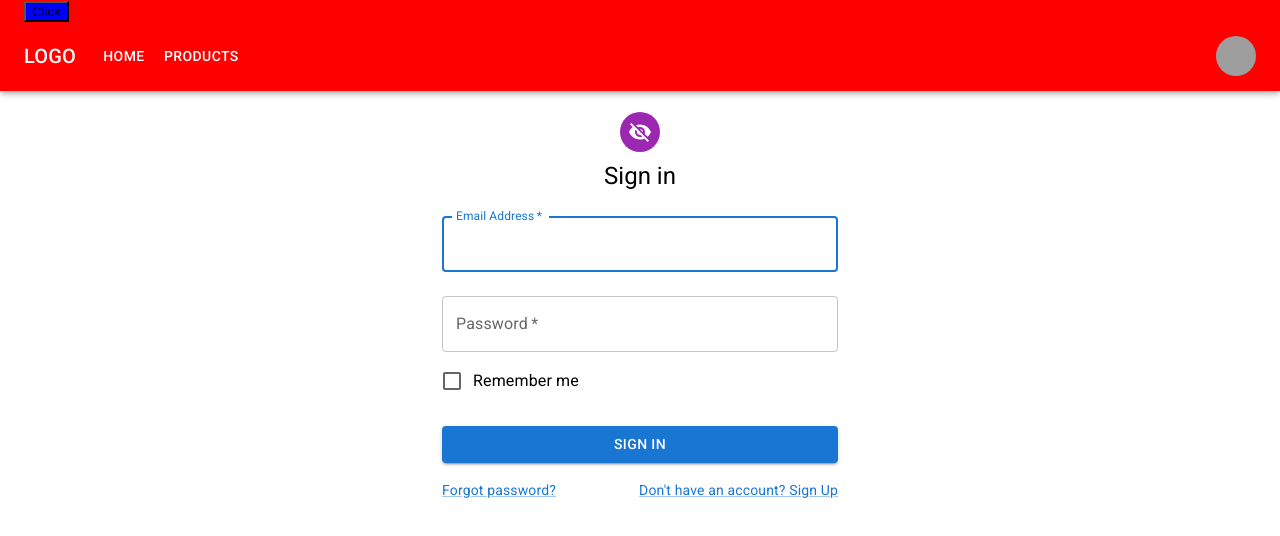
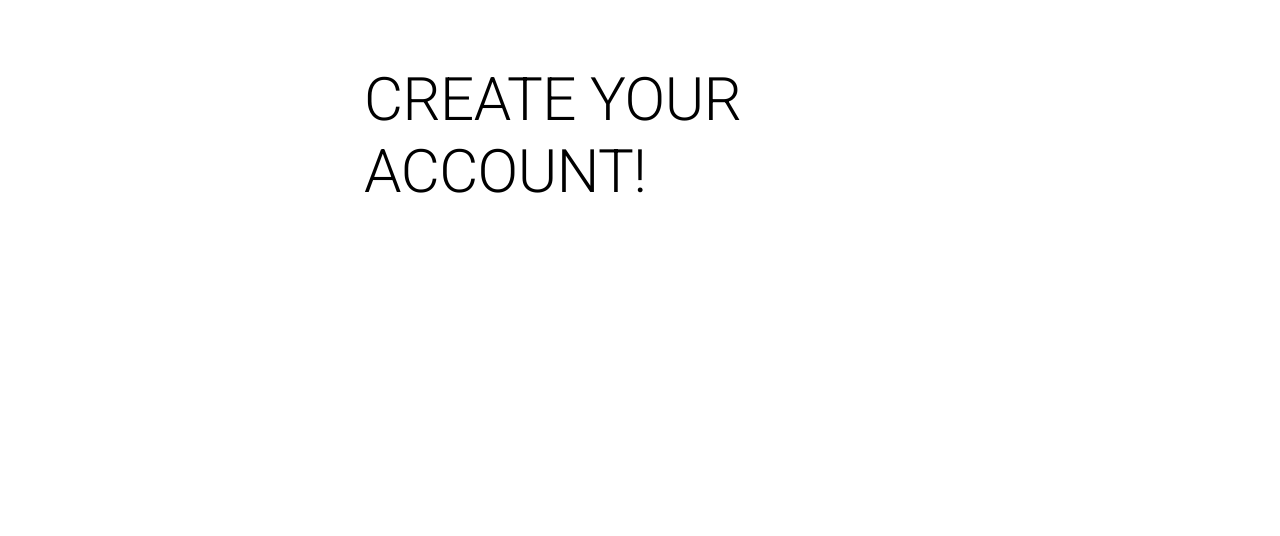
Before and after one commit to AdiPopescu91/Licenta, a React (Create React App) app: page /CreateAccount in a window 1280 px wide. Shown: the top 536 px of the page. Built offline with nearby package versions, Linux system fonts and the light colour scheme; grey boxes are pictures that could not be loaded.

Commit message:
Create 2 page , ForgotPassword and CreateAccount ( empty page )

```diff
--- a/package.json
+++ b/package.json
@@ -12,8 +12,10 @@
     "@testing-library/jest-dom": "^5.15.1",
     "@testing-library/react": "^11.2.7",
     "@testing-library/user-event": "^12.8.3",
+    "history": "^5.1.0",
     "react": "^17.0.2",
     "react-dom": "^17.0.2",
+    "react-router-dom": "^6.0.2",
     "react-scripts": "4.0.3",
     "web-vitals": "^1.1.2"
   },
@@ -40,5 +42,8 @@
       "last 1 firefox version",
       "last 1 safari version"
     ]
+  },
+  "devDependencies": {
+    "@mui/material": "^5.2.2"
   }
 }
--- a/src/App.js
+++ b/src/App.js
@@ -1,12 +1,27 @@
-import React from 'react';
+import {
+    BrowserRouter,
+    Routes,
+    Route,
+} from "react-router-dom";
 
-import GlobalWrapper from './views/GlobalWrapper'
+import Login from './views/Login';
+import Homepage from './views/Homepage';
+import NotFound from './views/NotFound';
+import CreateAccount from "./views/CreateAccount";
+import ForgotPassword from "./views/ForgotPassword";
+
 
 function App() {
     return (
-        <GlobalWrapper >
-            Hello world!
-        </GlobalWrapper>
+        <BrowserRouter>
+            <Routes>
+                <Route exact path="/" element={<Homepage />} />
+                <Route path="login" element={<Login />} />
+                <Route path="*" element={<NotFound />} />
+                <Route path="CreateAccount" element={<CreateAccount />} />
+                <Route path="ForgotPassword" element={<ForgotPassword/>} />
+            </Routes>
+        </BrowserRouter>
     );
 }
 
--- a/src/components/Navbar/index.js
+++ b/src/components/Navbar/index.js
@@ -1,5 +1,6 @@
 import React from 'react';
 import { makeStyles } from '@mui/styles';
+import { Link } from "react-router-dom";
 
 import {
     Container,
@@ -10,45 +11,22 @@ import {
     IconButton,
     Tooltip,
     Avatar,
-    Button
 } from '@mui/material'
 
 import { Menu } from '@mui/icons-material'
 
-import CustomButton from '../Button'
-
-const useStyles = makeStyles({
-    toolbarCustom: {
-        backgroundColor: 'red',
-    },
-    h6Custom: {
-        color: 'blue',
-    },
-    h6_2_new: {
-        backgroundColor: 'blue',
-    }
-})
+const useStyles = makeStyles({})
 
 function Navbar() {
-    const classes = useStyles();
-    console.log(classes);
+    useStyles();
+    const handleOpenUserMenu = () => {}
 
-    const handleCloseNavMenu = () => {
-
-    };
-    const handleOpenUserMenu = () => {
-
-    }
-
-    const customClass = { h6: classes.h6Custom };
-    return <AppBar classes={{root: classes.toolbarCustom}}>
+    return <AppBar variant="elevation" elevation={2}>
         <Container maxWidth="xl">
-            <CustomButton className={classes.h6_2_new}/>
             <Toolbar disableGutters  >
                 <Typography
                     variant="h6"
                     noWrap
-                    className={customClass}
                     component="div"
                     sx={{ mr: 2, display: { xs: 'none', md: 'flex' } }}
                 >
@@ -76,18 +54,9 @@ function Navbar() {
                     LOGO
                 </Typography>
                 <Box sx={{ flexGrow: 1, display: { xs: 'none', md: 'flex' } }}>
-                    <Button
-                        onClick={handleCloseNavMenu}
-                        sx={{ my: 2, color: 'white', display: 'block' }}
-                    >
-                        Home
-                    </Button>
-                    <Button
-                        onClick={handleCloseNavMenu}
-                        sx={{ my: 2, color: 'white', display: 'block' }}
-                    >
-                        Products
-                    </Button>
+
+                    <Link to='/home' >Home</Link>
+                    <Link to='/products' >Products</Link>
                 </Box>
 
                 <Box sx={{ flexGrow: 0 }}>
--- /dev/null
+++ b/src/views/CreateAccount/index.js
@@ -0,0 +1,26 @@
+import React from 'react'
+import {
+    Container,
+    Box,
+    Typography
+} from '@mui/material';
+
+function CreateAccount() {
+    return (
+        <Container component="main" maxWidth="sm">
+            <Box
+                sx={{
+                    marginTop: 8,
+                    display: 'flex',
+                    flexDirection: 'column',
+                    alignItems: 'center',
+                }}>
+                <Typography variant="h2">CREATE YOUR ACCOUNT!</Typography>
+            </Box>
+        </Container>
+    )
+}
+
+
+
+export default CreateAccount;
--- /dev/null
+++ b/src/views/ForgotPassword/index.js
@@ -0,0 +1,26 @@
+import React from 'react'
+import {
+    Container,
+    Box,
+    Typography
+} from '@mui/material';
+
+function ForgotPassword() {
+    return (
+        <Container component="main" maxWidth="sm">
+            <Box
+                sx={{
+                    marginTop: 8,
+                    display: 'flex',
+                    flexDirection: 'column',
+                    alignItems: 'center',
+                }}>
+                <Typography variant="h2">ForgotPassword!</Typography>
+            </Box>
+        </Container>
+    )
+}
+
+
+
+export default ForgotPassword;
--- a/src/views/GlobalWrapper/index.js
+++ b/src/views/GlobalWrapper/index.js
@@ -1,14 +1,11 @@
 import React from 'react'
 
-import { Box, Container, Card } from '@mui/material';
+import { Box, Container } from '@mui/material';
 
 import Navbar from '../../components/Navbar';
 import Homepage from "../Homepage";
 import Login from "../Login";
 
-/**
- * GlobalWrapper
- */
 function GlobalWrapper(props) {
     const { children } = props;
     console.log('children', children);
--- a/src/views/Login/index.js
+++ b/src/views/Login/index.js
@@ -1,12 +1,6 @@
-import React, {Fragment, useState} from 'react'
+import React, { useState} from 'react'
 import {Box, TextField, Button, Avatar, Typography, Container, FormControlLabel, Grid, Link, Checkbox}  from '@mui/material';
-import Visibility from '@mui/icons-material/Visibility';
-import VisibilityOff from '@mui/icons-material/VisibilityOff';
 
-
-/**
- * Login
- */
 const person = [
     {
         id: 1,
@@ -19,81 +13,29 @@ const person = [
         email: 'test2@test.com2'
     }
 ]
-function Login(props) {
+function Login() {
     const [values, setValues] = useState({});
     const [persons, setPersons] = useState(person)
     const [error, setError] = useState({})
 
     console.log('persons', persons)
 
-    // const handleClickShowPassword =(idPerson) => () => {
-    //     const dataValues = {
-    //         ...values,
-    //         showPassword: !values.showPassword,
-    //     }
-    //     setValues(dataValues);
-    //
-    //     const newArray = persons.map((person, index) => {
-    //         if(person.id === idPerson) {
-    //             return {
-    //                 ...person,
-    //                 name: 'Sidona'
-    //             }
-    //         }
-    //         return person;
-    //     })
-    //     const findElement = persons.find(person => person.id === idPerson);
-    //     const findIndex = persons.findIndex(person => person.id === idPerson);
-    //     console.log('findElement', findElement, findIndex)
-    //     findElement.name = 'Alex';
-    //     const newData = [...persons.slice(0, findIndex),
-    //         {...findElement, name: 'alex'},
-    // ...persons.slice(findIndex + 1, persons.length)]
-    //     setPersons([...persons, findElement])
-    // }
     const handleSubmit = () => {
-
-       // localStorage.setItem('myCat', 'Tom');
-      //  sessionStorage.setItem('person', 'Jerry')
-      //  alert(localStorage.getItem('myCat'))
+        localStorage.setItem('myCat', 'Tom');
+        sessionStorage.setItem('person', 'Jerry')
+        alert(localStorage.getItem('myCat'))
 
     }
-
     const handleChange = (type) => (event) => {
-               console.log('type', type, 'event', event)
-
         const data = {
             ...values,
-            [type]: event.target.value,
+            [type]: event.target.value
 
         }
-        let i=localStorage.length;
-        let ok=0;
-        if(  event.target.value!==""&&ok===0)
-        {  for(let j=1;j<=localStorage.length;j++)
-            {
-                if(event.target.value===localStorage.getItem(j))
-                    ok=1;}}
-        localStorage.setItem(i+1,event.target.value);
         return setValues(data)
-
-        // if(type === 'email') {
-        //     const data = {
-        //         ...values,
-        //         email: event.target.value,
-        //     }
-        //     return setValues(data)
-        // } else {
-        //     const data = {
-        //         ...values,
-        //         password: event.target.value,
-        //     }
-        //     return setValues(data)
-        // }
     }
 
     return (
-        <div>
         <Container component="main" maxWidth="xs">
             <Box
                 sx={{
@@ -102,9 +44,11 @@ function Login(props) {
                     flexDirection: 'column',
                     alignItems: 'center',
                 }}>
-                    <Avatar sx={{ m: 1, bgcolor: 'secondary.main' }}>
-                        <VisibilityOff />
-                    </Avatar>
+                <Avatar
+                    sx={{ m: 1, bgcolor: 'secondary.main',  width: 56, height: 56 }}
+                    alt="Remy Sharp"
+                    src="/static/images/avatar/2.jpg"
+                />
                 <Typography component="h1" variant="h5">
                     Sign in
                 </Typography>
@@ -139,29 +83,25 @@ function Login(props) {
                         type="submit"
                         fullWidth
                         variant="contained"
-                            sx={{ mt: 3, mb: 2 }}>
+                        sx={{ mt: 3, mb: 2 }}
+                    >
                         Sign In
                     </Button>
                     <Grid container>
                         <Grid item xs>
-                                <Link href="#" variant="body2">
+                            <Link href="http://localhost:3000/ForgotPassword" variant="body2">
                                 Forgot password?
                             </Link>
                         </Grid>
                         <Grid item>
-                                <Link href="#" variant="body2">
-                                    {"Don't have an account? Sign Up"}
+                            <Link href="http://localhost:3000/CreateAccount" variant="body2">
+                                Don't have an account? Sign Up
                             </Link>
                         </Grid>
                     </Grid>
                 </Box>
             </Box>
         </Container>
-        </div>
     )
-
-
 }
-
-
 export default Login;
--- /dev/null
+++ b/src/views/NotFound/index.js
@@ -0,0 +1,30 @@
+import React from 'react'
+import {
+    Container,
+    Box,
+    Typography
+} from '@mui/material';
+
+
+/**
+ * Homepage
+ */
+function NotFound() {
+    return (
+        <Container component="main" maxWidth="sm">
+            <Box
+                sx={{
+                    marginTop: 8,
+                    display: 'flex',
+                    flexDirection: 'column',
+                    alignItems: 'center',
+                }}>
+                <Typography variant="h2">404. Not Found!</Typography>
+            </Box>
+        </Container>
+    )
+}
+
+
+
+export default NotFound;
```
Also changed, not shown: 1 other file (tests, documents, lock files or other folders). Lines whose indentation alone changed are shown as unchanged.
